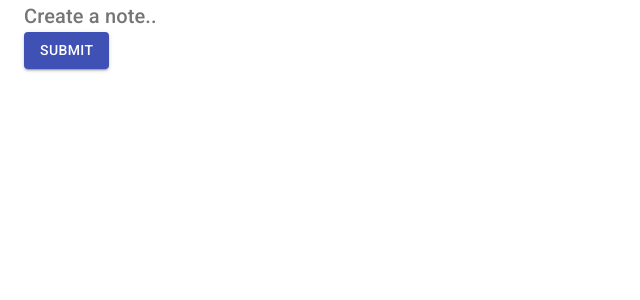
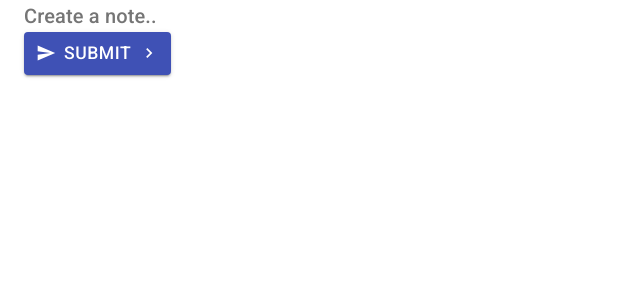
Before and after one commit to ninjasujan/MaterialUI-Boilerplate, a React (Create React App) app: page /create in a window 1280 px wide. Shown: the top 300 px of the page, without its empty margins (0-640 px from the left). Built offline with nearby package versions, Linux system fonts and the light colour scheme.

Commit message:
icons and custom style hooks

```diff
--- a/package.json
+++ b/package.json
@@ -4,6 +4,7 @@
   "private": true,
   "dependencies": {
     "@material-ui/core": "^4.11.3",
+    "@material-ui/icons": "^4.11.2",
     "@testing-library/jest-dom": "^5.11.9",
     "@testing-library/react": "^11.2.5",
     "@testing-library/user-event": "^12.7.1",
--- a/src/pages/Create.js
+++ b/src/pages/Create.js
@@ -1,15 +1,44 @@
 import React from "react";
-import { ButtonGroup, Button, Typography, Container } from "@material-ui/core";
+import {
+    ButtonGroup,
+    Button,
+    Typography,
+    Container,
+    makeStyles,
+} from "@material-ui/core";
+import { Send, KeyboardArrowRight } from "@material-ui/icons";
+
+const useStyle = makeStyles({
+    btn: {
+        fontSize: "1.1em",
+        color: "#fff",
+        "&:hover": {
+            color: "#eee",
+        },
+    },
+});
 
 export default function Create() {
+    const classes = useStyle();
     return (
         <Container>
             <Typography variant="h6" color="textSecondary" align="left">
                 Create a note..
             </Typography>
-            <Button type="submit" color="primary" variant="contained">
+            <Button
+                className={classes.btn}
+                type="submit"
+                color="primary"
+                variant="contained"
+                startIcon={<Send />}
+                endIcon={<KeyboardArrowRight />}
+            >
                 Submit
             </Button>
+            <br />
+            {/* <AcUnitOutlined color="primary" fontSize="large" />
+            <AcUnitOutlined color="disabled" fontSize="small" />
+            <AcUnitOutlined color="primary" fontSize="large" /> */}
             {/*
             <ButtonGroup color="textSecondary" variant="outlined">
                 <Button>send</Button>
```
Also changed, not shown: 1 other file (tests, documents, lock files or other folders).
